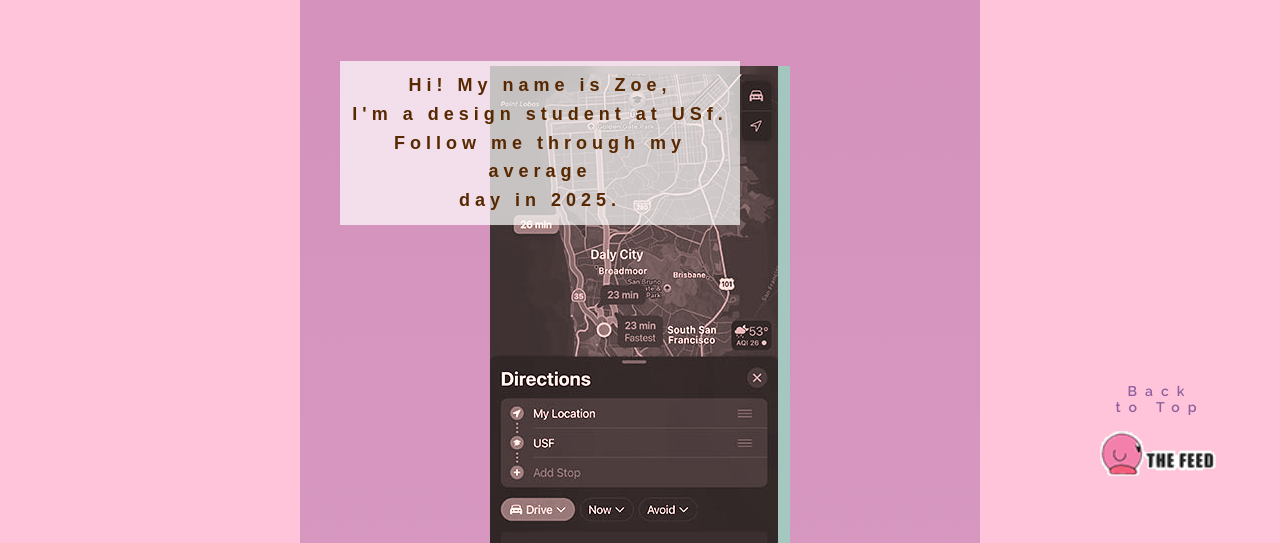
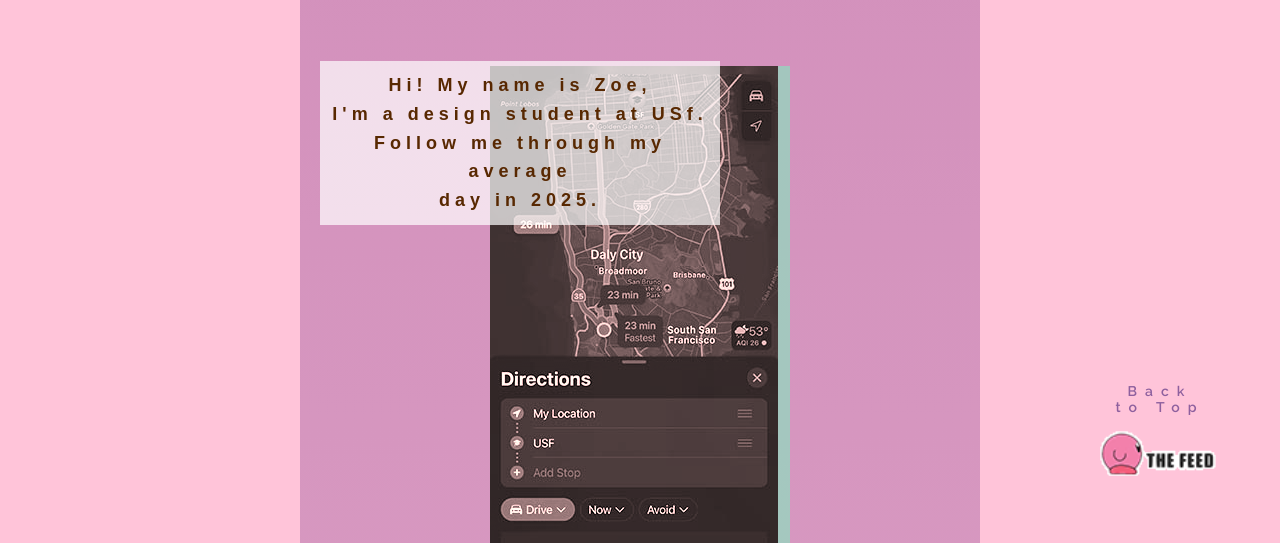
Before and after one commit to zoemaxine1/thefeed, a plain HTML site: page thefeed/thefeed.html in a window 1280 px wide. Shown: the part 257-800 px from the top of the page. Drawn offline with Linux system fonts and the light colour scheme.

Commit message:
final
finish

```diff
--- a/thefeed/css/thefeed.css
+++ b/thefeed/css/thefeed.css
@@ -146,7 +146,7 @@ p{
 
 .fixed-text {
     position: absolute; /* Fix the element to the viewport */
-    left: 340px; /* Move the text 20px from the left edge */
+    left: 320px; /* Move the text 20px from the left edge */
     top: 50%;
     box-sizing: border-box;
     font-family: "Raleway", serif;
```
